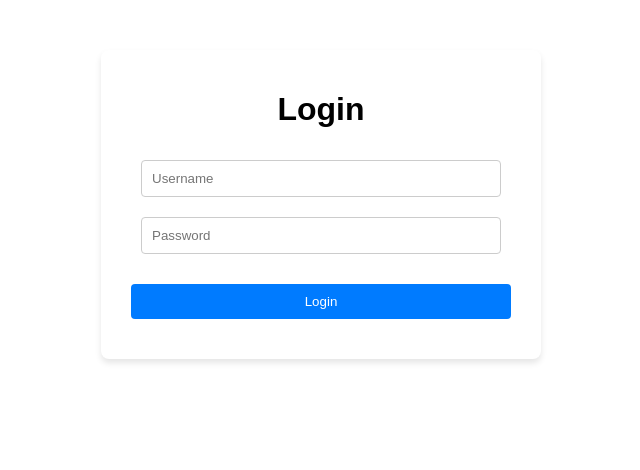
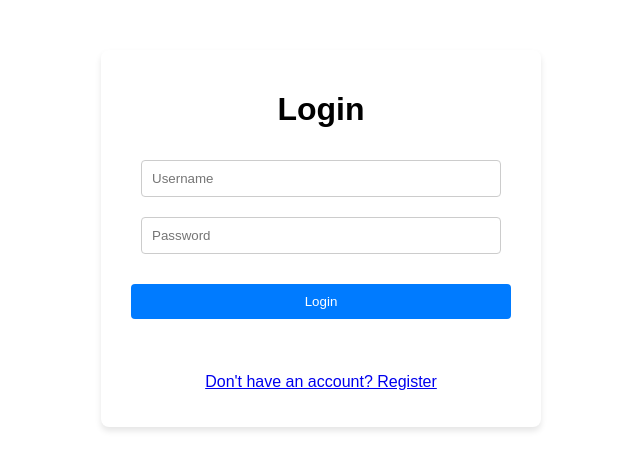
Before and after one commit to guanyiwanggyw/Budgeting, a React app in the folder frontend/: page /login in a window 1280 px wide. Shown: the top 470 px of the page, without its empty margins (319-959 px from the left). Built offline with nearby package versions, Linux system fonts and the light colour scheme; the HTML template or start-up script is replaced by a standard one.

Commit message:
feat: add link to login and register

```diff
--- a/frontend/src/components/Form.jsx
+++ b/frontend/src/components/Form.jsx
@@ -1,6 +1,6 @@
 import { useState } from "react";
 import api from "../api";
-import { useNavigate } from "react-router-dom";
+import { Link, useNavigate } from "react-router-dom";
 import { ACCESS_TOKEN, REFRESH_TOKEN } from "../constants";
 import "../styles/Form.css";
 import LoadingIndicator from "./LoadingIndicator";
@@ -12,6 +12,11 @@ function Form({ route, method }) {
   const navigate = useNavigate();
 
   const name = method === "login" ? "Login" : "Register";
+  const linkText =
+    method === "login"
+      ? "Don't have an account? Register"
+      : "Already have an account? Login";
+  const linkTo = method === "login" ? "/register" : "/login";
 
   const handleSubmit = async (e) => {
     setLoading(true);
@@ -54,6 +59,10 @@ function Form({ route, method }) {
       <button className="form-button" type="submit">
         {name}
       </button>
+      <br />
+      <p>
+        <Link to={linkTo}>{linkText}</Link>
+      </p>
     </form>
   );
 }
```
Lines whose indentation alone changed are shown as unchanged.
